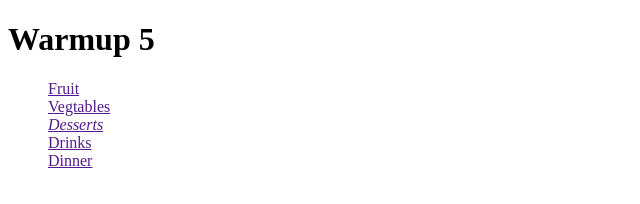
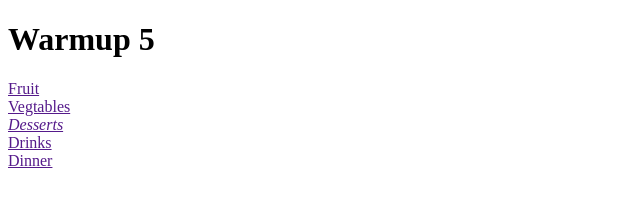
Before and after one commit to aeckholm/warmup-5, a plain HTML site: page index.html in a window 1280 px wide. Shown: the whole page, without its empty margins (0-640 px from the left). Drawn offline with Linux system fonts and the light colour scheme.

Commit message:
added paddding

```diff
--- a/index.html
+++ b/index.html
@@ -9,7 +9,7 @@
         <h1>Warmup <strong>5</strong></h1>
 
 
-        <ul style="list-style-type: none;">
+        <ul style="list-style-type: none; padding-left: 0;">
             <li><a href="">Fruit</a></li>
 
             <li><a href="">Vegtables</a></li>
```
